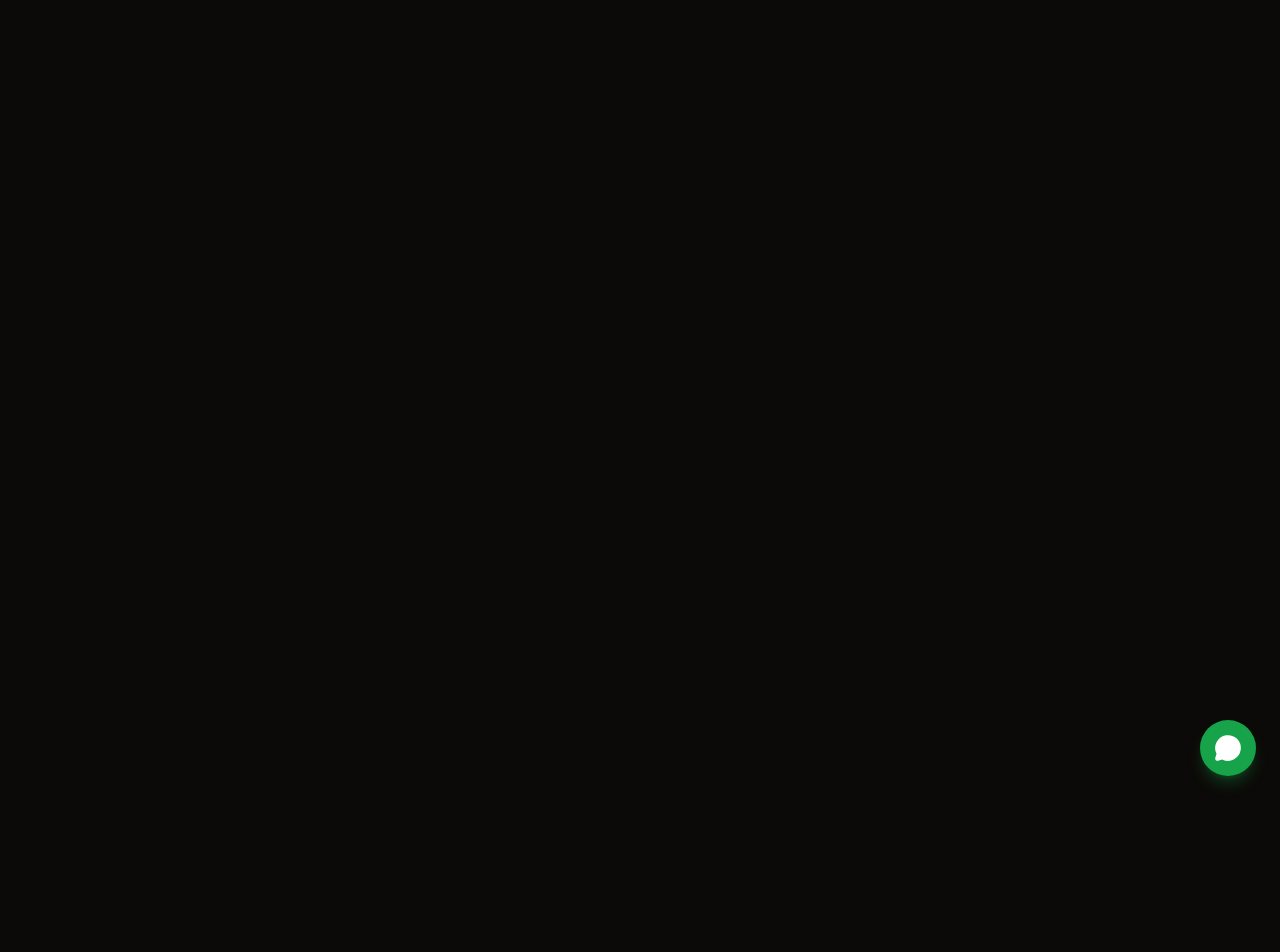
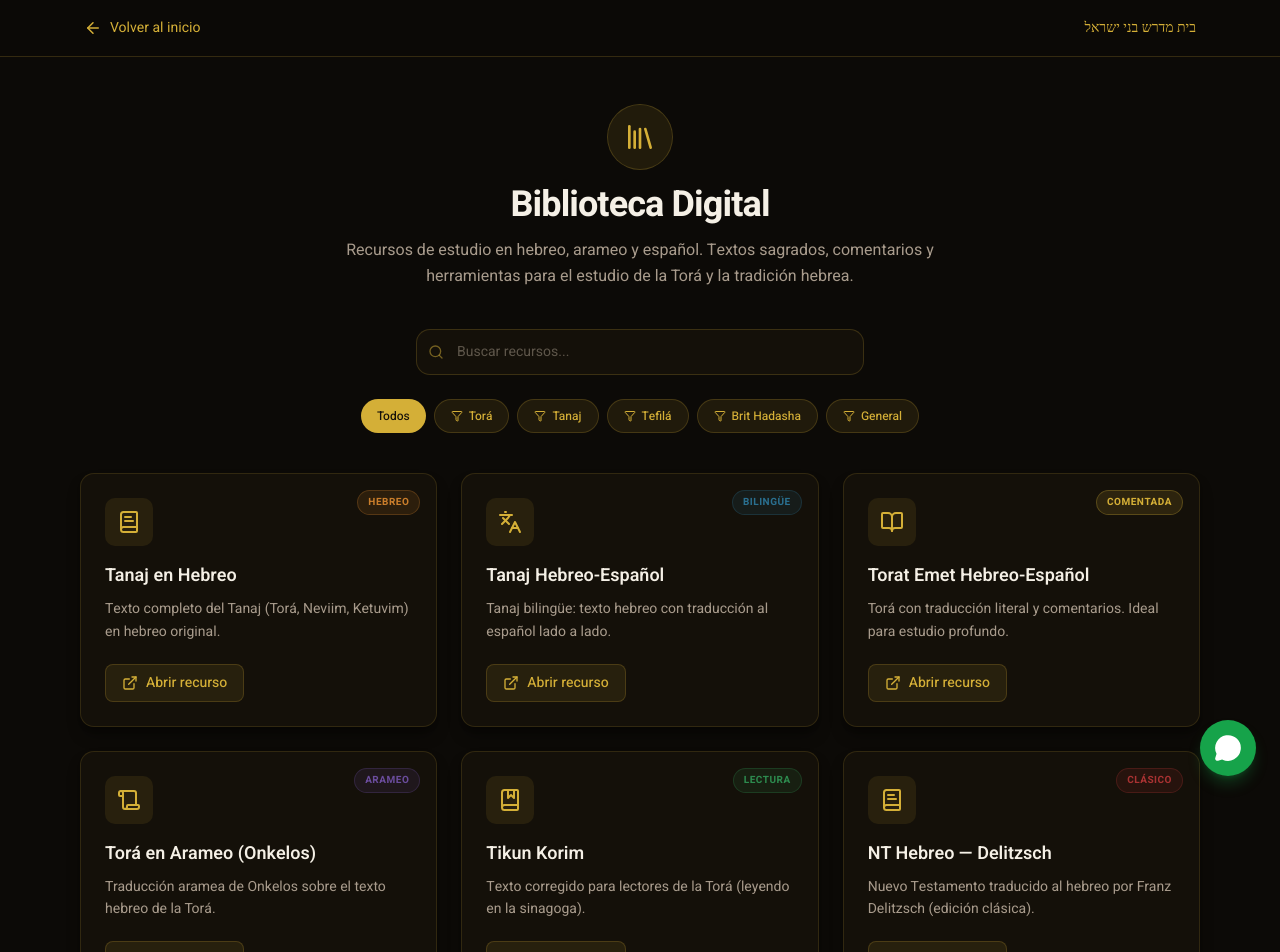
Before and after one commit to wprogramador/beneyisrael, a React (Vite) app: page /biblioteca in a window 1280 px wide. Before the commit this address had no page. Shown: the top 952 px of the page. Before the commit the page ends 800 px from the top, so only its background shows below. Built offline with nearby package versions, Linux system fonts and the light colour scheme; a web font is replaced by a local one.

Commit message:
bibloteca

```diff
--- a/src/App.tsx
+++ b/src/App.tsx
@@ -7,6 +7,7 @@ import Faq from './pages/Faq'
 import Reflexiones from './pages/Reflexiones'
 import ToraSemanal from './pages/ToraSemanal'
 import Donacion from './pages/Donacion'
+import Biblioteca from './pages/Biblioteca'
 import WhatsAppFloat from './components/WhatsAppFloat'
 
 function ScrollToTop() {
@@ -29,6 +30,7 @@ export default function App() {
         <Route path="/reflexiones" element={<Reflexiones />} />
         <Route path="/tora-semanal" element={<ToraSemanal />} />
         <Route path="/donar" element={<Donacion />} />
+        <Route path="/biblioteca" element={<Biblioteca />} />
       </Routes>
       <WhatsAppFloat />
     </>
--- /dev/null
+++ b/src/pages/Biblioteca.tsx
@@ -0,0 +1,241 @@
+import { useState } from 'react'
+import { BookOpen, BookMarked, Languages, Scroll, ExternalLink, Search, Filter, ArrowLeft, BookText, Library } from 'lucide-react'
+import { Link } from 'react-router'
+
+interface Recurso {
+  id: string
+  titulo: string
+  categoria: string
+  descripcion: string
+  url: string
+  icono: React.ReactNode
+  badge: string
+  badgeColor: string
+}
+
+const recursos: Recurso[] = [
+  {
+    id: 'tanaj-he',
+    titulo: 'Tanaj en Hebreo',
+    categoria: 'tanaj',
+    descripcion: 'Texto completo del Tanaj (Torá, Neviim, Ketuvim) en hebreo original.',
+    url: 'https://www.beneyisrael.com/tanaj/t0.htm',
+    icono: <BookText className="size-6" />,
+    badge: 'Hebreo',
+    badgeColor: '#c97d2b',
+  },
+  {
+    id: 'tanaj-he-es',
+    titulo: 'Tanaj Hebreo-Español',
+    categoria: 'tanaj',
+    descripcion: 'Tanaj bilingüe: texto hebreo con traducción al español lado a lado.',
+    url: 'https://www.beneyisrael.com/tanajHe/',
+    icono: <Languages className="size-6" />,
+    badge: 'Bilingüe',
+    badgeColor: '#2a6f8f',
+  },
+  {
+    id: 'torat-emet',
+    titulo: 'Torat Emet Hebreo-Español',
+    categoria: 'tora',
+    descripcion: 'Torá con traducción literal y comentarios. Ideal para estudio profundo.',
+    url: 'https://www.beneyisrael.com/tora-emet/',
+    icono: <BookOpen className="size-6" />,
+    badge: 'Comentada',
+    badgeColor: '#d4af37',
+  },
+  {
+    id: 'onkelos',
+    titulo: 'Torá en Arameo (Onkelos)',
+    categoria: 'tora',
+    descripcion: 'Traducción aramea de Onkelos sobre el texto hebreo de la Torá.',
+    url: 'https://www.beneyisrael.com/onkelos/u/u0.htm',
+    icono: <Scroll className="size-6" />,
+    badge: 'Arameo',
+    badgeColor: '#6a4c9c',
+  },
+  {
+    id: 'tikun-qorim',
+    titulo: 'Tikun Korim',
+    categoria: 'tefila',
+    descripcion: 'Texto corregido para lectores de la Torá (leyendo en la sinagoga).',
+    url: 'https://www.beneyisrael.com/Tikun-Qorim/cp/cp0.htm',
+    icono: <BookMarked className="size-6" />,
+    badge: 'Lectura',
+    badgeColor: '#2d8a4e',
+  },
+  {
+    id: 'nt-delitzsch',
+    titulo: 'NT Hebreo — Delitzsch',
+    categoria: 'brit',
+    descripcion: 'Nuevo Testamento traducido al hebreo por Franz Delitzsch (edición clásica).',
+    url: 'https://beneyisrael.com/Starter/Delitzsch.html',
+    icono: <BookText className="size-6" />,
+    badge: 'Clásico',
+    badgeColor: '#a83232',
+  },
+  {
+    id: 'nt-moderno',
+    titulo: 'NT Hebreo Moderno',
+    categoria: 'brit',
+    descripcion: 'Nuevo Testamento en hebreo moderno (HaBrit HaHadasha).',
+    url: 'https://www.beneyisrael.com/Starter/ha-berit/',
+    icono: <Languages className="size-6" />,
+    badge: 'Moderno',
+    badgeColor: '#2a6f8f',
+  },
+  {
+    id: 'biblioteca-online',
+    titulo: 'Biblioteca Completa en Hebreo',
+    categoria: 'general',
+    descripcion: 'Colección completa: Tanaj, Talmud, Cábala, Siddurim y más textos hebreos.',
+    url: 'https://www.beneyisrael.com/online/',
+    icono: <Library className="size-6" />,
+    badge: 'Completa',
+    badgeColor: '#d4af37',
+  },
+]
+
+const categorias = [
+  { id: 'todos', label: 'Todos' },
+  { id: 'tora', label: 'Torá' },
+  { id: 'tanaj', label: 'Tanaj' },
+  { id: 'tefila', label: 'Tefilá' },
+  { id: 'brit', label: 'Brit Hadasha' },
+  { id: 'general', label: 'General' },
+]
+
+export default function Biblioteca() {
+  const [filtro, setFiltro] = useState('todos')
+  const [busqueda, setBusqueda] = useState('')
+
+  const filtrados = recursos.filter((r) => {
+    const matchCat = filtro === 'todos' || r.categoria === filtro
+    const matchBus =
+      busqueda === '' ||
+      r.titulo.toLowerCase().includes(busqueda.toLowerCase()) ||
+      r.descripcion.toLowerCase().includes(busqueda.toLowerCase())
+    return matchCat && matchBus
+  })
+
+  return (
+    <div className="min-h-screen bg-[#0c0a07] text-foreground">
+      {/* Navbar simple */}
+      <header className="border-b border-[#d4af37]/20 bg-[#0c0a07]/95 backdrop-blur-md sticky top-0 z-40">
+        <div className="mx-auto max-w-6xl px-4 sm:px-5 flex h-14 items-center justify-between">
+          <Link to="/" className="flex items-center gap-2 text-[#d4af37] hover:text-[#e9c65a] transition-colors text-sm">
+            <ArrowLeft size={18} />
+            Volver al inicio
+          </Link>
+          <span className="font-hebrew text-[#d4af37] text-sm" dir="rtl" lang="he">בית מדרש בני ישראל</span>
+        </div>
+      </header>
+
+      <div className="mx-auto max-w-6xl px-4 py-12">
+        {/* Encabezado */}
+        <div className="mb-10 text-center">
+          <div className="mx-auto mb-4 flex size-16 items-center justify-center rounded-full bg-[#d4af37]/10 text-[#d4af37] ring-1 ring-[#d4af37]/30">
+            <Library className="size-8" />
+          </div>
+          <h1 className="mb-3 text-3xl font-bold tracking-tight text-[#f5f0e6] sm:text-4xl">
+            Biblioteca Digital
+          </h1>
+          <p className="mx-auto max-w-2xl text-base leading-relaxed text-[#a89b8c]">
+            Recursos de estudio en hebreo, arameo y español. Textos sagrados, comentarios y herramientas
+            para el estudio de la Torá y la tradición hebrea.
+          </p>
+        </div>
+
+        {/* Búsqueda */}
+        <div className="mb-6 max-w-md mx-auto relative">
+          <Search className="absolute left-3 top-1/2 -translate-y-1/2 size-4 text-[#d4af37]/50" />
+          <input
+            type="text"
+            value={busqueda}
+            onChange={(e) => setBusqueda(e.target.value)}
+            placeholder="Buscar recursos..."
+            className="w-full rounded-xl border border-[#d4af37]/20 bg-[#141009] pl-10 pr-4 py-3 text-sm text-[#f5f0e6] placeholder:text-[#a89b8c]/50 focus-visible:outline-none focus-visible:ring-1 focus-visible:ring-[#d4af37]/50"
+          />
+        </div>
+
+        {/* Filtros */}
+        <div className="mb-10 flex flex-wrap justify-center gap-2">
+          {categorias.map((cat) => (
+            <button
+              key={cat.id}
+              onClick={() => setFiltro(cat.id)}
+              className={`inline-flex items-center gap-1.5 rounded-full px-4 py-2 text-xs font-medium transition-colors ${
+                filtro === cat.id
+                  ? 'bg-[#d4af37] text-[#14100a]'
+                  : 'bg-[#d4af37]/10 text-[#d4af37] border border-[#d4af37]/20 hover:bg-[#d4af37]/20'
+              }`}
+            >
+              {cat.id !== 'todos' && <Filter className="size-3" />}
+              {cat.label}
+            </button>
+          ))}
+        </div>
+
+        {/* Grid de recursos */}
+        <div className="grid gap-6 sm:grid-cols-2 lg:grid-cols-3">
+          {filtrados.map((recurso) => (
+            <a
+              key={recurso.id}
+              href={recurso.url}
+              target="_blank"
+              rel="noopener noreferrer"
+              className="group relative overflow-hidden rounded-xl border border-[#d4af37]/15 bg-[#141009] p-6 shadow-lg shadow-black/40 transition-all hover:border-[#d4af37]/30 hover:shadow-xl hover:-translate-y-0.5"
+            >
+              {/* Badge */}
+              <span
+                className="absolute top-4 right-4 inline-flex items-center gap-1 rounded-full px-2.5 py-1 text-[10px] font-bold uppercase tracking-wider"
+                style={{
+                  backgroundColor: recurso.badgeColor + '22',
+                  color: recurso.badgeColor,
+                  border: `1px solid ${recurso.badgeColor}44`,
+                }}
+              >
+                {recurso.badge}
+              </span>
+
+              {/* Icono */}
+              <div className="mb-4 flex size-12 items-center justify-center rounded-lg bg-[#d4af37]/10 text-[#d4af37]">
+                {recurso.icono}
+              </div>
+
+              {/* Título */}
+              <h3 className="mb-2 text-lg font-semibold text-[#f5f0e6] group-hover:text-[#d4af37] transition-colors">
+                {recurso.titulo}
+              </h3>
+
+              {/* Descripción */}
+              <p className="mb-5 text-sm leading-relaxed text-[#a89b8c]">
+                {recurso.descripcion}
+              </p>
+
+              {/* Botón */}
+              <div className="inline-flex items-center gap-2 rounded-md bg-[#d4af37]/10 px-4 py-2 text-sm font-medium text-[#d4af37] border border-[#d4af37]/20 group-hover:bg-[#d4af37]/20 transition-colors">
+                <ExternalLink className="size-4" />
+                Abrir recurso
+              </div>
+            </a>
+          ))}
+        </div>
+
+        {filtrados.length === 0 && (
+          <div className="text-center py-16">
+            <Search className="size-10 text-[#d4af37]/30 mx-auto mb-3" />
+            <p className="text-[#a89b8c]">No se encontraron recursos con ese criterio.</p>
+          </div>
+        )}
+
+        {/* Footer simple */}
+        <div className="mt-16 text-center border-t border-[#d4af37]/10 pt-8">
+          <p className="text-xs text-[#8a7e72]">
+            © {new Date().getFullYear()} Beit Midrash Bene Israel — Los Teques, Venezuela
+          </p>
+        </div>
+      </div>
+    </div>
+  )
+}
--- a/src/sections/Navbar.tsx
+++ b/src/sections/Navbar.tsx
@@ -1,5 +1,5 @@
 import { useEffect, useRef, useState } from 'react'
-import { Menu, X, ChevronDown, Heart } from 'lucide-react'
+import { Menu, X, ChevronDown, Heart, BookOpen } from 'lucide-react'
 import { Link } from 'react-router'
 import FechaHoyBar from '@/components/FechaHoyBar'
 
@@ -37,7 +37,6 @@ export default function Navbar() {
     return () => document.removeEventListener('click', onClick)
   }, [])
 
-  // Evitar scroll del body con el menú abierto
   useEffect(() => {
     document.body.style.overflow = open ? 'hidden' : ''
     return () => {
@@ -78,7 +77,6 @@ export default function Navbar() {
           </Link>
 
           <nav className="hidden md:flex items-center gap-7">
-            {/* Inicio */}
             <Link
               to="/"
               className="text-sm tracking-wide text-foreground/75 hover:text-[#d4af37] transition-colors"
@@ -97,6 +95,14 @@ export default function Navbar() {
               className="text-sm tracking-wide text-foreground/75 hover:text-[#d4af37] transition-colors"
             >
               Reflexiones
+            </Link>
+            {/* ← NUEVO: Biblioteca → */}
+            <Link
+              to="/biblioteca"
+              className="text-sm tracking-wide text-foreground/75 hover:text-[#d4af37] transition-colors inline-flex items-center gap-1.5"
+            >
+              <BookOpen size={14} />
+              Biblioteca
             </Link>
             <Link
               to="/faq"
@@ -134,7 +140,6 @@ export default function Navbar() {
                 </div>
               )}
             </div>
-            {/* ← NUEVO: Link a Donar → */}
             <Link
               to="/donar"
               className="text-sm font-semibold bg-[#d4af37] text-[#14100a] px-4 py-2 rounded-md hover:bg-[#e9c65a] transition-colors inline-flex items-center gap-1.5"
@@ -178,6 +183,15 @@ export default function Navbar() {
             >
               Reflexiones
             </Link>
+            {/* ← NUEVO: Biblioteca móvil → */}
+            <Link
+              to="/biblioteca"
+              onClick={() => setOpen(false)}
+              className="py-3 text-base text-foreground/85 hover:text-[#d4af37] transition-colors border-b border-[#d4af37]/10 inline-flex items-center gap-2"
+            >
+              <BookOpen size={18} />
+              Biblioteca
+            </Link>
             <Link
               to="/faq"
               onClick={() => setOpen(false)}
@@ -202,7 +216,6 @@ export default function Navbar() {
                 Calendario Hebreo
               </Link>
             </div>
-            {/* ← NUEVO: Link a Donar en móvil → */}
             <Link
               to="/donar"
               onClick={() => setOpen(false)}
```
